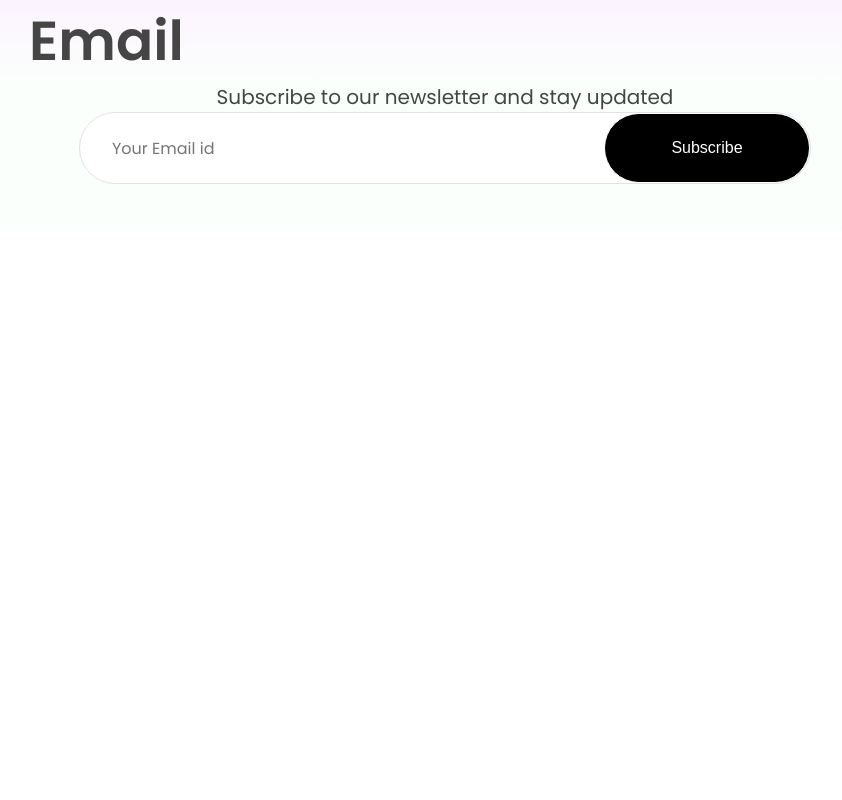
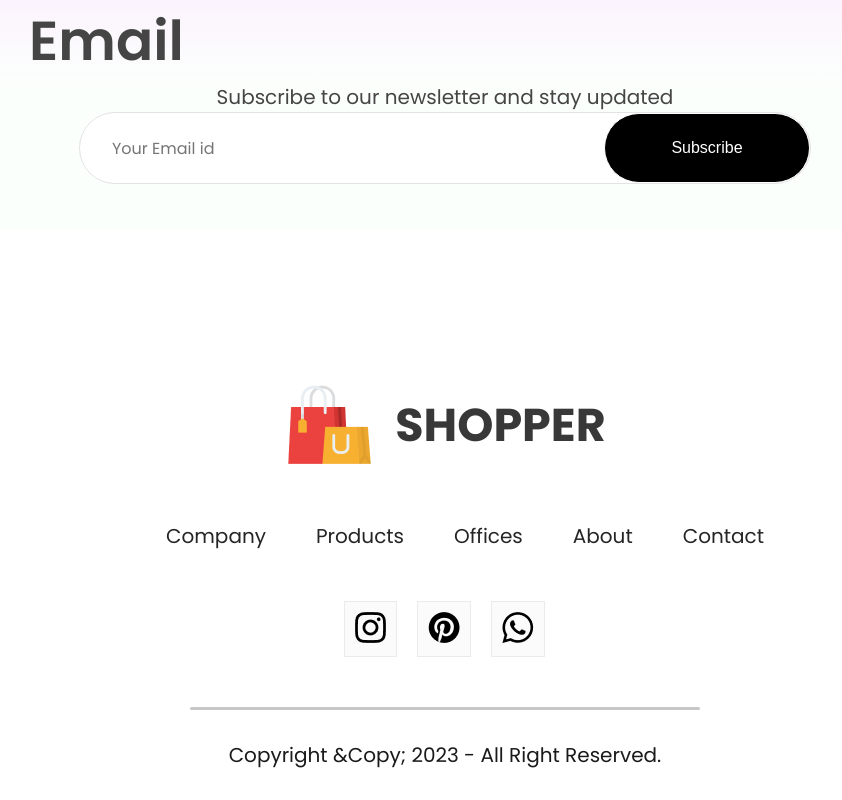
Before and after one commit to Mahmoud-Shoura/full-e-commerce, a React (Create React App) app: page / in a window 1280 px wide. Shown: the part 3689-4489 px from the top of the page, without its empty margins (195-1037 px from the left). Before the commit the page ends 4069 px from the top, so only its background shows below. Built offline with nearby package versions, Linux system fonts and the light colour scheme.

Commit message:
edit footer to app js

```diff
--- a/src/App.js
+++ b/src/App.js
@@ -6,6 +6,7 @@ import ShopCategory from "./Pages/ShopCategory";
 import Product from "./Pages/Product";
 import Cart from "./Pages/Cart";
 import LoginSignup from "./Pages/LoginSignup";
+import Footer from "./Components/Footer/Footer";
 
 function App() {
   return (
@@ -23,6 +24,7 @@ function App() {
           <Route path="/cart" element={<Cart />} />
           <Route path="/login" element={<LoginSignup />} />
         </Routes>
+        <Footer />
       </BrowserRouter>
     </div>
   );
```
